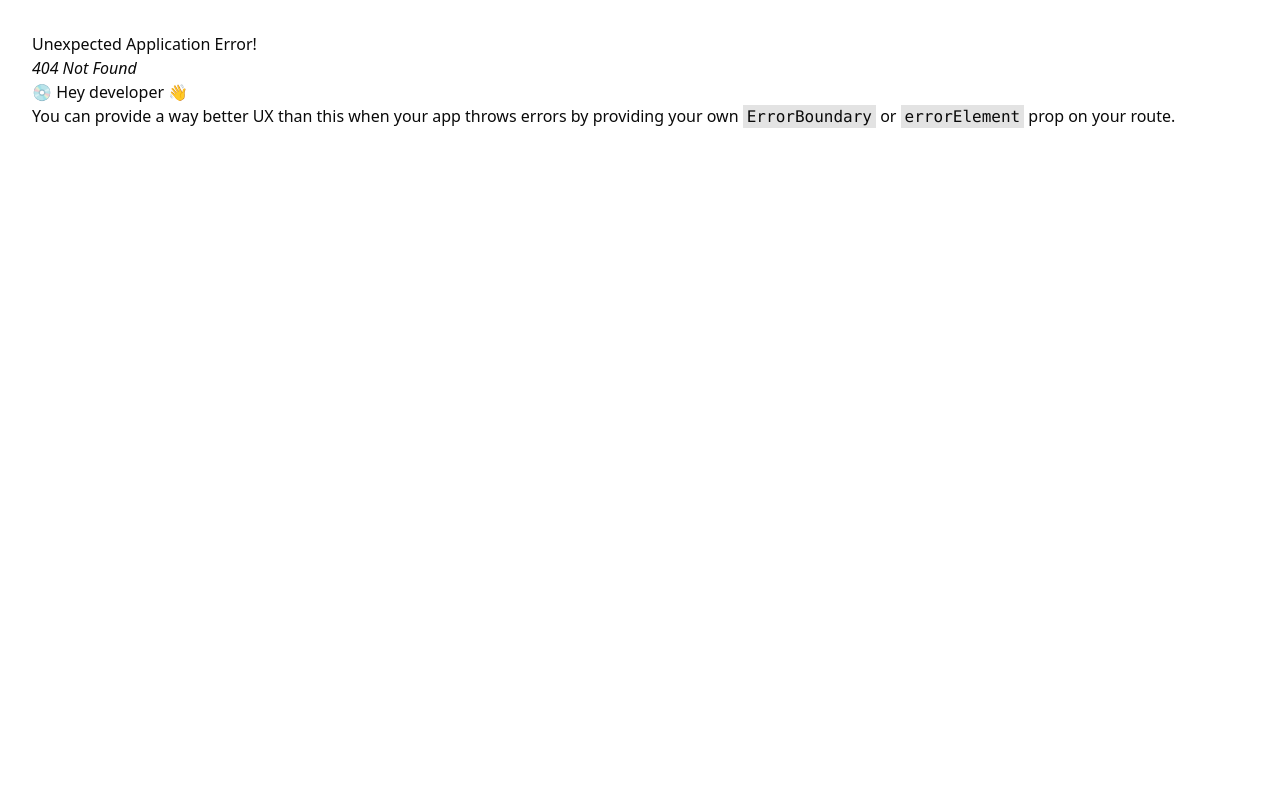
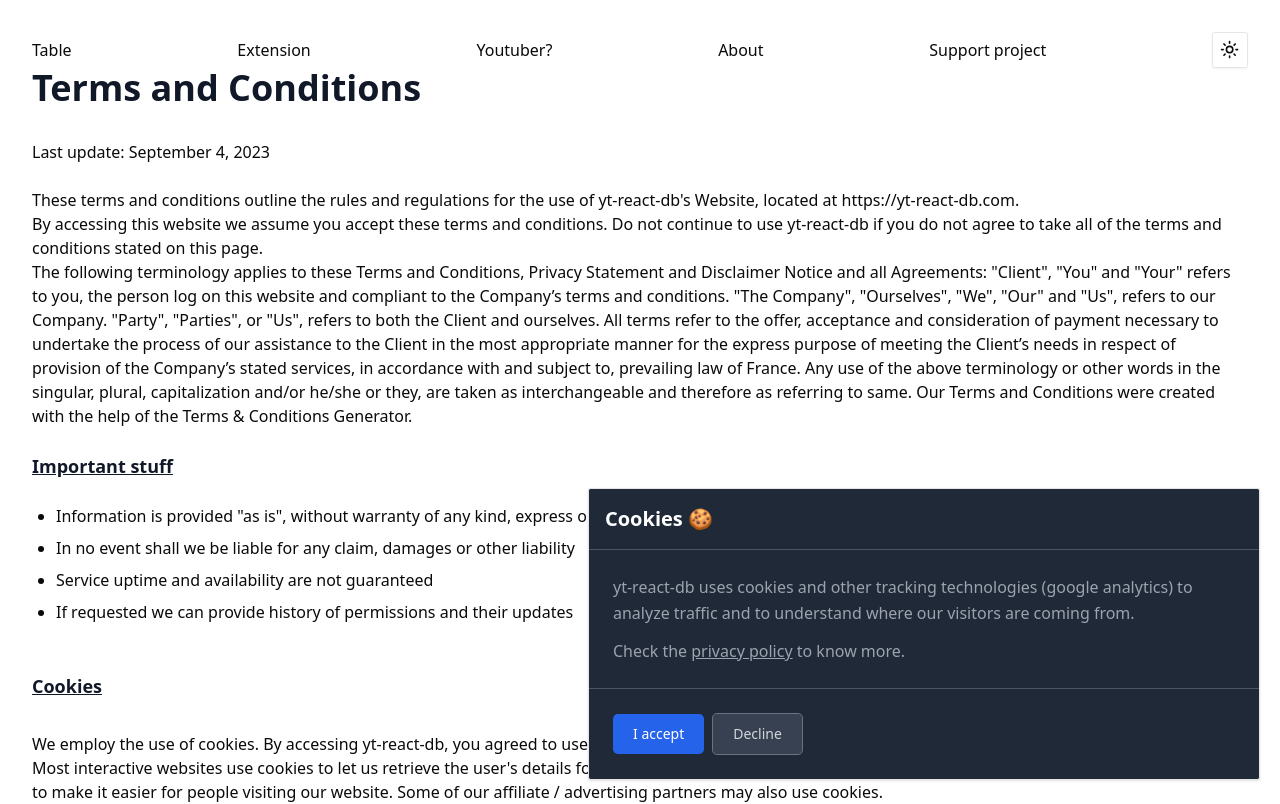
Before and after one commit to yt-react-db/front-yt-react-db, a React (Vite) app: page /terms-and-conditions in a window 1280 px wide. Before the commit this address had no page. Shown: the top 804 px of the page. Built offline with nearby package versions, Linux system fonts and the light colour scheme.

Commit message:
replacing some _ by - to make google happier

```diff
--- a/src/components/CookieConsent.tsx
+++ b/src/components/CookieConsent.tsx
@@ -79,7 +79,7 @@
                         yt-react-db uses cookies and other tracking technologies (google analytics) to analyze traffic and to understand where our visitors are coming from.
                     </p>
                     <p className="text-base leading-relaxed text-gray-400">
-                        Check the <Link to="/privacy_policy" className="underline">privacy policy</Link> to know more.
+                        Check the <Link to="/privacy-policy" className="underline">privacy policy</Link> to know more.
                     </p>
                 </div>
 
--- a/src/components/Footer.tsx
+++ b/src/components/Footer.tsx
@@ -13,10 +13,10 @@
                         <Link to="/about" className="mr-4 hover:underline md:mr-6 ">About</Link>
                     </li>
                     <li>
-                        <Link to="/privacy_policy" className="mr-4 hover:underline md:mr-6">Privacy Policy</Link>
+                        <Link to="/privacy-policy" className="mr-4 hover:underline md:mr-6">Privacy Policy</Link>
                     </li>
                     <li>
-                        <Link to="/terms_and_conditions" className="mr-4 hover:underline md:mr-6">Terms & Conditions</Link>
+                        <Link to="/terms-and-conditions" className="mr-4 hover:underline md:mr-6">Terms & Conditions</Link>
                     </li>
                     <li>
                         <Link to="/about#contact" className="hover:underline">Contact</Link>
--- a/src/components/Header.tsx
+++ b/src/components/Header.tsx
@@ -16,7 +16,7 @@
                     Collecting permissions from YouTubers to react to their content live and/or upload the reactions on YouTube!
                 </p>
                 <p>
-                    <span className="font-bold">Are you a <Link to="/set_permissions_flow" className="text-red-500 hover:underline">Youtuber?</Link></span> <Link className="hover:underline italic" to="/set_permissions_flow">Tell us if we can react to your content</Link>
+                    <span className="font-bold">Are you a <Link to="/set-permissions-flow" className="text-red-500 hover:underline">Youtuber?</Link></span> <Link className="hover:underline italic" to="/set-permissions-flow">Tell us if we can react to your content</Link>
                 </p>
             </div>
         </header >
--- a/src/components/Nav.tsx
+++ b/src/components/Nav.tsx
@@ -15,7 +15,7 @@
             </NavLink>
         </div>
         <div className="flex-auto hover:underline">
-            <NavLink to="/set_permissions_flow">
+            <NavLink to="/set-permissions-flow">
                 Youtuber?
             </NavLink>
         </div>
```
Also changed, not shown: src/main.tsx (+3 -11 lines).
